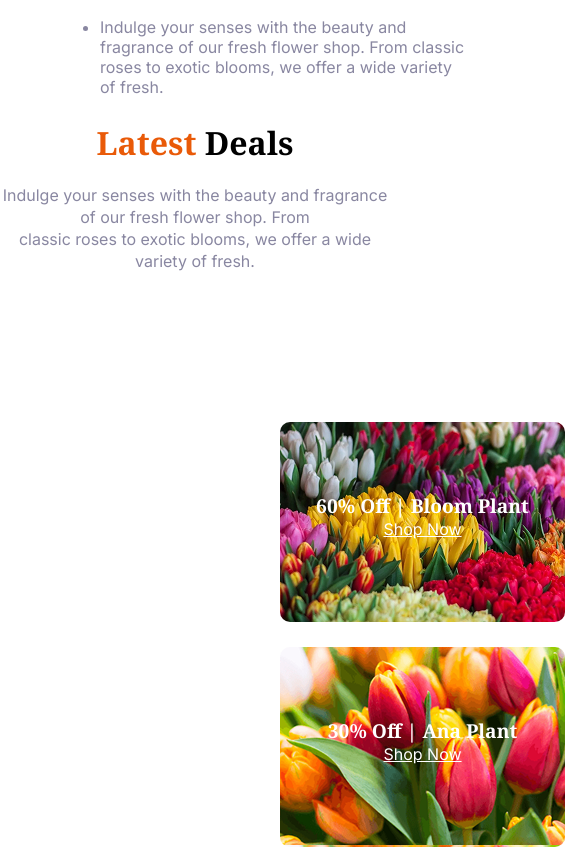
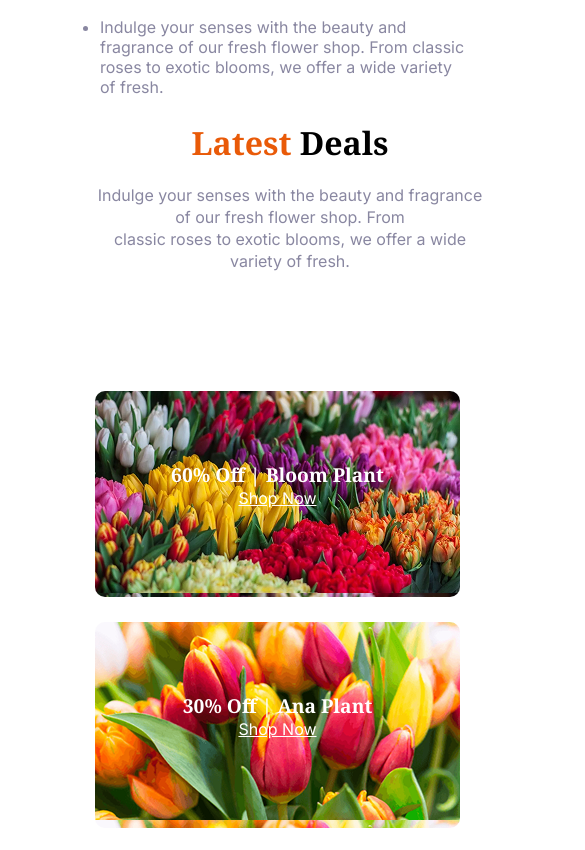
Before and after one commit to alifahmed007/second-assignment, a plain HTML site: page index.html in a window 390 px wide. Shown: the part 3118-3968 px from the top of the page, 585 px wide, since content can reach past the window. Drawn offline with Linux system fonts and the light colour scheme.

Commit message:
added letest deal section

```diff
--- a/style.css
+++ b/style.css
@@ -224,7 +224,8 @@
     background-color: rgba(0, 0, 0, 0.9);
 }
 .zabo-palnt h3{
-    padding-top: 180px;
+
+    margin-top: 180px;
     font-family:"Noto Serif", serif ;
     font-size: 2rem;
 }
@@ -344,5 +345,29 @@
     height:396px ;
     width: 358px;
    }
+   .latest-deal{
+    height: 120px;
+    width: 400px;
+    margin-left: 90px;
+   }
+   .plant-shop{
+    display: grid;
+    grid-template-columns: 1fr;
+    height: 590px;
+    width: 365px;
 
+   }
+   .bloom-plant, .ana-plant, .zabo-palnt{
+    height: 206px;
+    width: 365px;
+    margin-right: 110px;
+   }
+   .zabo-palnt h3{
+      margin-top: 50px;
+    font-size: 1.3rem;
+   }
+
+  .zabo-palnt a{
+    font-size: 1rem;
+  }
 }
```
